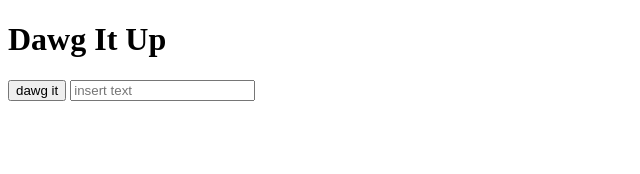
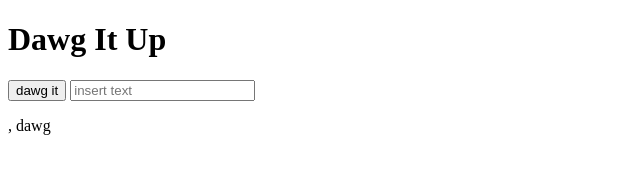
Before and after one commit to StuartChub/StuartChub.github.io, a plain HTML site: page dawgshop/index3.html in a window 1280 px wide. Both pictures are taken after a click on the button "dawg it". Shown: the full height of the page, 0-640 px from the left. Drawn offline with nearby package versions, Linux system fonts and the light colour scheme.

Commit message:
Dawg It Up

```diff
--- a/dawgshop/index3.html
+++ b/dawgshop/index3.html
@@ -8,7 +8,7 @@
             <h1 id ="title">Dawg It Up</h1>
             <button id="go">dawg it</button>
             <input id="text-input" placeholder="insert text"/>
-            <p id=output></p>
+            <p id="output"></p>
         </div>
         <script src="https://ajax.googleapis.com/ajax/libs/jquery/2.1.3/jquery.min.js"></script>
         <script src="script.js"></script>
--- a/dawgshop/script.js
+++ b/dawgshop/script.js
@@ -1,5 +1,5 @@
 document.getElementById('go').onclick = function() {
-    var inputText = document.getElementById('#text-input').val();
+    var inputText = document.getElementById('text-input').value;
     var dawgifiedText = inputText + ", dawg";
-    document.getElementById('output').interHTML = dawgifiedText;
+    document.getElementById('output').innerHTML = dawgifiedText;
 }
```
